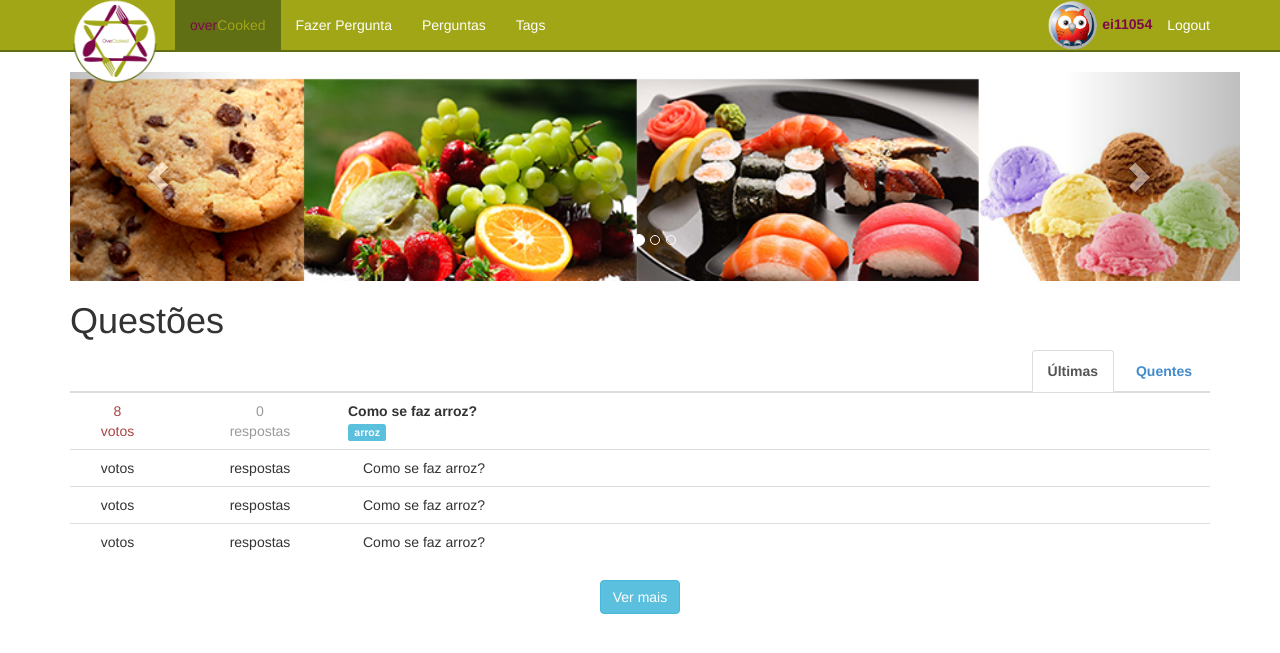
After one commit to dvn123/overCooked, a PHP site: page /index1.html in a window 1280 px wide. The commit adds this page. Shown: the top 653 px of the page. Run offline with PHP 8.4, Linux system fonts and the light colour scheme; some libraries are stand-ins or nearby versions.

Commit message:
added homepage with login

```diff
--- a/public_html/css/styles.css
+++ b/public_html/css/styles.css
@@ -95,3 +95,7 @@ img {
 #idd {
 	text-shadow: 2px 2px grey;
 }
+
+.text-pink {
+	color: #7d094a;
+}
--- /dev/null
+++ b/public_html/index1.html
@@ -0,0 +1,224 @@
+<!DOCTYPE html>
+<html>
+<head>
+
+  <title>Bootstrap 3</title>
+  <meta charset="UTF-8">
+  <meta name="viewport" content="width=device-width, initial-scale=1.0">
+  <link href = "css/bootstrap-3.1.1/css/bootstrap.css" rel = "stylesheet">
+  <link href = "css/styles.css" rel = "stylesheet">
+  <style>
+  img{
+    margin-top: -19px;
+    height: 90px;
+  }
+
+  .nav-tabs > li, .nav-pills > li {
+    float:none;
+    display:inline-block;
+    *display:inline; /* ie7 fix */
+    zoom:1; /* hasLayout ie7 trigger */
+  }
+
+  .nav-tabs, .nav-pills {
+    text-align:right;
+  }
+  </style>
+
+</head>
+<body>
+  <div class = "navbar navbar-default navbar-static-top">
+    <div class = "container">
+
+      <a href = "#" class = "navbar-brand"><img src="images/food-logo1.png"></a>
+
+
+      <button class = "navbar-toggle" data-toggle = "collapse" data-target = ".navHeaderCollapse">
+        <span class = "icon-bar"></span>
+        <span class = "icon-bar"></span>
+        <span class = "icon-bar"></span>
+      </button>
+
+      <div class = "collapse navbar-collapse navHeaderCollapse">
+
+        <ul class = "nav navbar-nav navbar-right pull-left">
+
+          <li class = "active"> <a href = "#"><span style="color:#7d094a;">over</span><span style="color:#a1a616;">Cooked</span></a></li>
+          <li ><a href = "#">Fazer Pergunta</a></li>
+          <li><a href = "#">Perguntas</a></li>
+                        <!--<li class = "dropdown">
+
+                            <a href = "#" class = "dropdown-toggle" data-toggle = "dropdown">Social Media <b class = "caret"></b></a>
+                            <ul class = "dropdown-menu">
+                                <li><a href = "#">Twitter</a></li>
+                                <li><a href = "#">Facebook</a></li>
+                                <li><a href = "#">Google+</a></li>
+                                <li><a href = "#">Instagram</a></li>
+                            </ul>
+
+                          </li>-->
+                          <li><a href = "#">Tags</a></li>
+
+                        </ul>
+                        <ul class="nav navbar-nav navbar-right pull-right">
+                          <li> <span><a href="#"><img src="images/prolog.png" style="width:50px;height:50px;margin-top:0px;"> </img> <span class="text-pink"><b>ei11054</b></span></a></span></li>
+                          <li> </li>
+                          <li> <a href="#">Logout</a> </li>
+                        </ul>
+
+                      </div>
+
+                    </div>
+                  </div>
+
+       <!-- <div class="container">
+            <div class="jumbotron text-center ">
+                <h2 ><b>Bem vindo ao overCooked!</b></h2>
+                <h4>Não deixes que uma dúvida te impeça de ser um chefe bem sucedido!</h4><br>
+                <a href="#" class="btn btn-info">Regista-te já!</a>
+            </div>
+          </div>-->
+
+     <!--   <div class="container">
+            <div  class=" text-center col-md-2 center  " >
+
+            </div>
+            <div class="jumbotron text-center col-md-8 center">
+                <h2 ><b>Bem vindo ao overCooked!</b></h2>
+                <h4>Não deixes que uma dúvida te impeça de ser um chefe bem sucedido!</h4><br>
+                <a href="#" class="btn btn-info">Regista-te já!</a>
+            </div>
+            <div class=" text-center col-md-2 center">
+            </div>
+          </div>  -->
+
+
+          <!-- style="width: 900px; margin: 0 auto; padding:0;" -->
+       <!-- <div class="container">
+            <div class="row text-center"> <h1 id="idd"><span style="color:#7d094a;">over</span><span style="color:#a1a616;">Cooked</span></h1></div>
+
+          </div> -->
+
+          <div class="container "> <!--panel-->
+            <div id="carousel-example-generic" class="carousel slide container" data-ride="carousel" style="padding:0;"> <!-- -->
+
+              <ol class="carousel-indicators">
+                <li data-target="#carousel-example-generic" data-slide-to="0" class="active"></li>
+                <li data-target="#carousel-example-generic" data-slide-to="1"></li>
+                <li data-target="#carousel-example-generic" data-slide-to="2"></li>
+              </ol>
+
+
+              <div class="carousel-inner text-center">
+                <div class="item active">
+                  <img src="images/1.png" alt="1" class="img-responsive" style="width:100%">
+                  <div class="carousel-caption">
+
+                  </div>
+                </div>
+
+
+                <div class="item">
+                  <img src="images/2.png" alt="2" class="img-responsive" style="width:100%">
+                  <div class="carousel-caption">
+                  </div>
+                </div>
+
+                <div class="item">
+                  <img src="images/3.png" alt="3" class="img-responsive" style="width:100%">
+                  <div class="carousel-caption">
+                  </div>
+                </div>
+
+              </div>
+
+
+              <a class="left carousel-control" href="#carousel-example-generic" data-slide="prev">
+                <span class="glyphicon glyphicon-chevron-left"></span>
+              </a>
+              <a class="right carousel-control" href="#carousel-example-generic" data-slide="next">
+                <span class="glyphicon glyphicon-chevron-right"></span>
+              </a>
+            </div>
+
+          </div>
+
+        <!--<<div class="container">
+        <div class="panel panel-default">
+            <div class="container">
+                <div class="row">oix</div>
+                <div class="row"> oix</div>
+                <div class="row"> oix</div>
+                <div class="row"> ola</div>
+
+            </div>
+
+        </div>
+      </div>-->
+
+
+      <!-- style="width: 900px; margin: 0 auto;"-->
+      <div class="container" >
+       <h1>Questões</h1>
+       <ul class="nav nav-tabs ">
+        <li class="active"><a href="#home" data-toggle="tab"><b>Últimas</b></a></li>
+        <li><a href="#profile" data-toggle="tab"><b>Quentes</b></a></li>
+              <!--<li><a href="#messages" data-toggle="tab">Messages</a></li>
+              <li><a href="#settings" data-toggle="tab">Settings</a></li> -->
+            </ul>
+
+            <!-- Tab panes -->
+            <div class="tab-content">
+              <div class="tab-pane active" id="home">
+                <table class="table table-hover .table-responsive ">
+                  <tr>
+                    <td class="col-md-1 text-center">
+                      <div class="row text-danger">8</div>
+                      <div class="row text-danger">votos</div>
+                    </td>
+                    <td class="col-md-2 text-center text-muted">
+                      <div class="row">0</div>
+                      <div class="row">respostas</div>
+                    </td>
+                    <td>
+                      <div class="row"><b>Como se faz arroz?</b></div>
+                      <div class="row"><a class="label label-info">arroz</a></div>
+
+
+                    </td>
+                  </tr>
+                  <tr>
+                    <td class="text-center">votos</td><td class="text-center">respostas</td><td>Como se faz arroz?</td>
+                  </tr> <tr>
+                  <td class="text-center">votos</td><td class="text-center">respostas</td><td>Como se faz arroz?</td>
+                </tr> <tr>
+                <td class="text-center">votos</td><td class="text-center">respostas</td><td>Como se faz arroz?</td>
+              </tr>
+
+
+            </table>
+            <div class="text-center">
+            <a class="btn btn-info text-center" href="#">Ver mais</a>
+          </div>
+                <!--<div class="panel panel-default">
+                  <div class="col-md-1">
+
+                  </div>
+                  <div class="col-md-1">
+                    respostas
+                  </div>
+                  <div class="col-md-8">
+                    Como se faz arroz?
+                  </div>
+
+
+                </div> -->
+              </div>
+              <div class="tab-pane" id="profile">...</div>
+            </div>
+          </div>
+          <script src = "http://ajax.googleapis.com/ajax/libs/jquery/1.10.2/jquery.min.js"></script>
+          <script src = "js/libs/bootstrap/bootstrap.js"></script>
+
+        </body>
+        </html>
```
Also changed, not shown: public_html/images/prolog.png (added).
